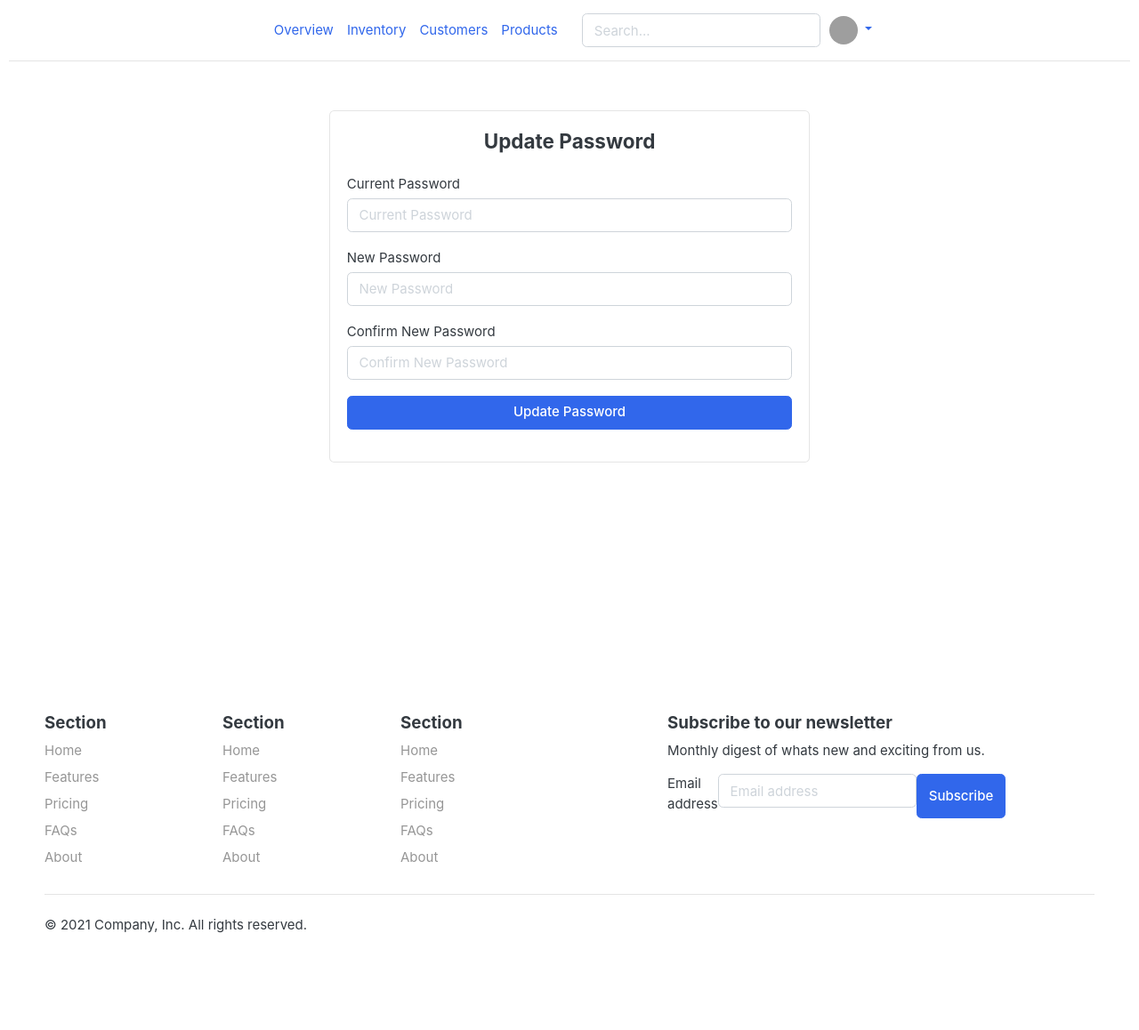
After one commit to shreyakapadia10/TranscriptMe, a Django app: page /accounts/change-password/ in a window 1280 px wide. The commit adds this page. Shown: the whole page at 89% size. Run offline with Django 3.2, Linux system fonts and the light colour scheme; the visitor is signed in with stand-in values (Sample User, id 1); some libraries are stand-ins or nearby versions; some web fonts are replaced; grey boxes are pictures that could not be loaded.

Commit message:
Completed Change Password Feature

```diff
--- a/accounts/urls.py
+++ b/accounts/urls.py
@@ -5,4 +5,6 @@ urlpatterns = [
     path('register/', views.register, name='Register'),
     path('login/', views.login, name='Login'),
     path('logout/', views.logout, name='Logout'),
+
+    path('change-password/', views.change_password, name='ChangePassword'),
 ]
--- a/accounts/views.py
+++ b/accounts/views.py
@@ -59,3 +59,30 @@ def logout(request):
     auth.logout(request)
     messages.success(request, 'You are logged out now!')
     return redirect('Login')
+
+
+@login_required(login_url='Login')
+def change_password(request):
+    if request.method == 'POST':
+        current_password = request.POST.get('current_password')
+        new_password = request.POST.get('new_password')
+        confirm_password = request.POST.get('confirm_password')
+
+        user = User.objects.get(email__exact=request.user.email)
+
+        if new_password == confirm_password:
+            success = user.check_password(current_password)
+
+            if success:
+                user.set_password(new_password)
+                user.save()
+                messages.success(request, 'Your password has been updated!')
+                return redirect('ChangePassword')
+            else:
+                messages.error(request, 'Current password does not match!')
+                return redirect('ChangePassword')
+        else:
+            messages.error(request, 'New password and Confirm Password does not match!')
+            return redirect('ChangePassword')
+    else:
+        return render(request, 'accounts/change_password.html')
--- /dev/null
+++ b/templates/accounts/change_password.html
@@ -0,0 +1,42 @@
+{% extends 'base.html' %}
+
+{% block content %}
+<!-- ========================= SECTION CONTENT ========================= -->
+<section class="section-conten padding-y" style="min-height:84vh">
+
+    <!-- ============================ COMPONENT LOGIN   ================================= -->
+
+    <div class="card mx-auto" style="max-width: 540px;">
+        <div class="card-body">
+            {% include 'includes/alerts.html' %}
+            <h4 class="card-title mb-4 text-center">Update Password</h4>
+            <form action="{% url 'ChangePassword' %}" method="POST">
+                {% csrf_token %}
+
+                <div class="form-group">
+                    <label for="current_password">Current Password</label>
+                    <input type="password" class="form-control" placeholder="Current Password" name="current_password">
+                </div> <!-- form-group// -->
+
+                <div class="form-group">
+                    <label for="current_password">New Password</label>
+                    <input type="password" class="form-control" placeholder="New Password" name="new_password">
+                </div> <!-- form-group// -->
+
+                <div class="form-group">
+                    <label for="current_password">Confirm New Password</label>
+                    <input type="password" class="form-control" placeholder="Confirm New Password" name="confirm_password">
+                </div> <!-- form-group// -->
+
+                <div class="form-group">
+                    <button type="submit" class="btn btn-primary btn-block"> Update Password </button>
+                </div> <!-- form-group// -->
+            </form>
+        </div> <!-- card-body.// -->
+    </div> <!-- card .// -->
+    <!-- ============================ COMPONENT LOGIN  END.// ================================= -->
+
+
+</section>
+<!-- ========================= SECTION CONTENT END// ========================= -->
+{% endblock content %}
--- a/templates/includes/navbar.html
+++ b/templates/includes/navbar.html
@@ -24,7 +24,7 @@
             </a>
             <ul class="dropdown-menu text-small" aria-labelledby="dropdownUser1">
               <li><a class="dropdown-item" href="#">New project...</a></li>
-              <li><a class="dropdown-item" href="#">Settings</a></li>
+              <li><a class="dropdown-item" href="{% url 'ChangePassword' %}">Change Password</a></li>
               <li><a class="dropdown-item" href="#">Profile</a></li>
               <li><hr class="dropdown-divider"></li>
               <li><a class="dropdown-item" href="{% url 'Logout' %}">Sign out</a></li>
```
